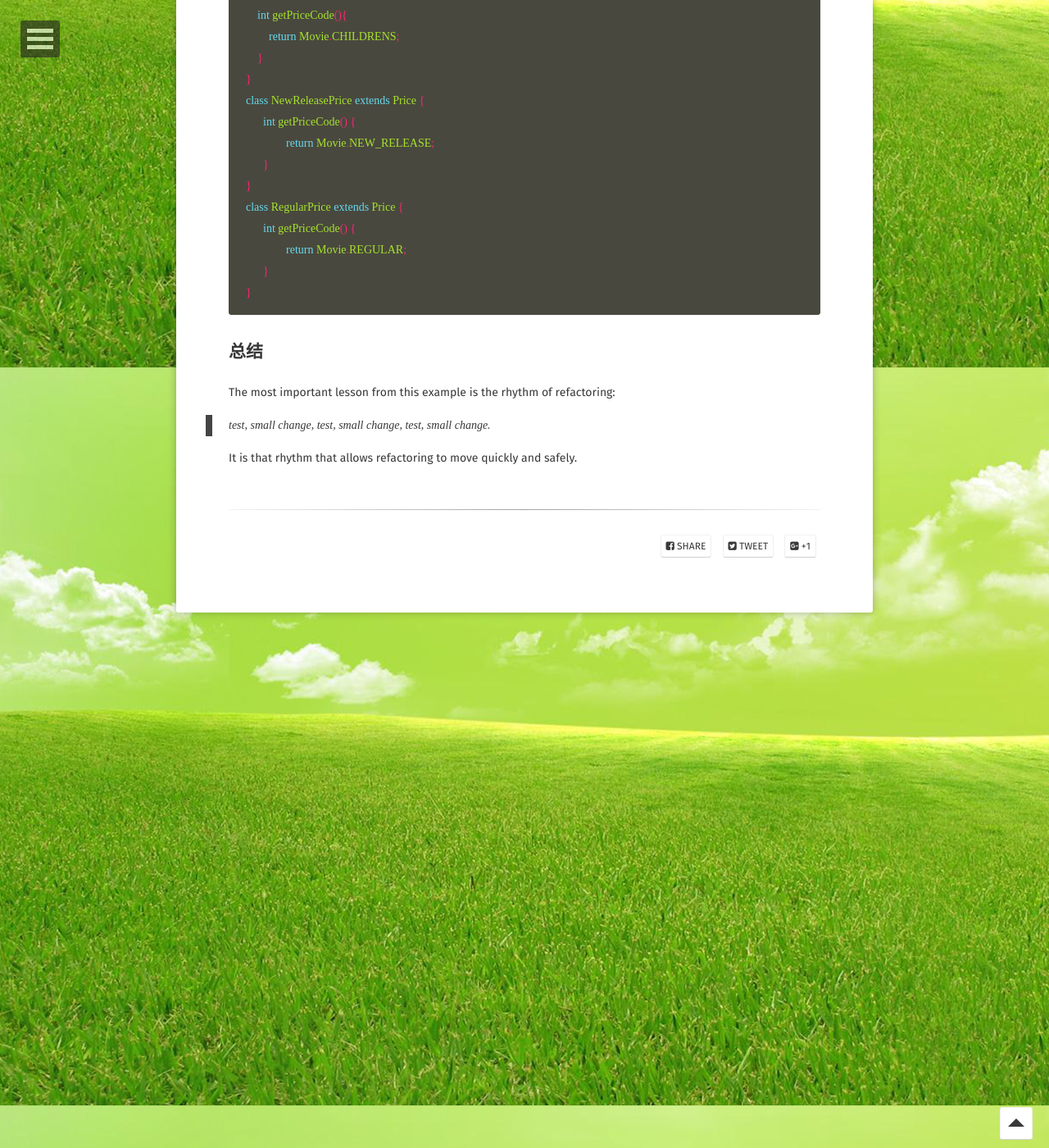
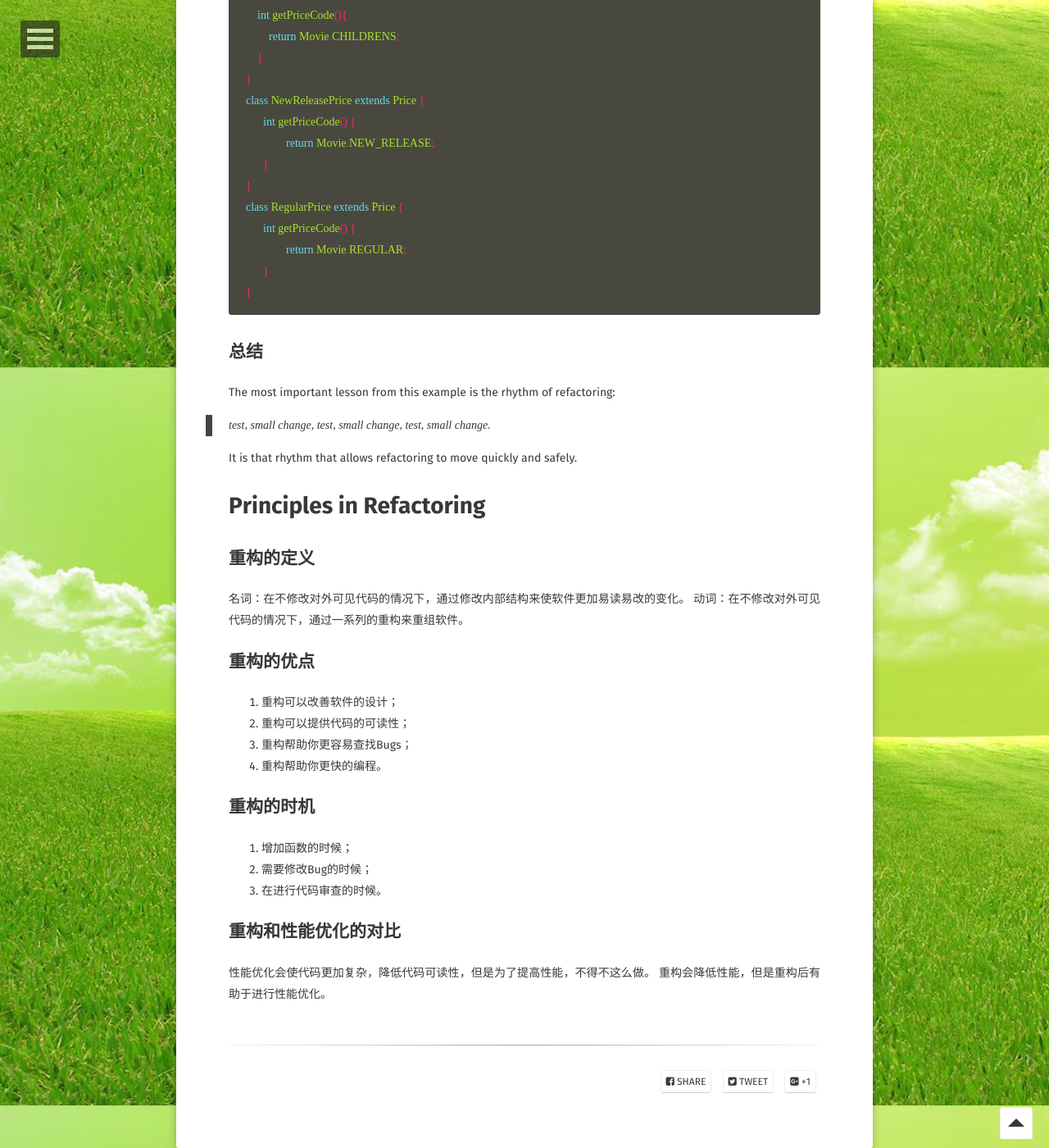
Before and after one commit to lanpop/lanpop.github.io, a Jekyll site: the page built from _posts/2018-12-14-重构--改善既有代码的设计（1）.markdown, in a window 1280 px wide and 1400 px high, scrolled down 4052 px. Shown: the whole window at 82% size. Built offline with Jekyll 4.4.1, drawn with Linux system fonts in a browser that asks for light colours; some web fonts are replaced; comment, search, counter and statistics services are not loaded.

Commit message:
第二章

```diff
--- a/_posts/2018-12-14-重构--改善既有代码的设计（1）.markdown
+++ b/_posts/2018-12-14-重构--改善既有代码的设计（1）.markdown
@@ -150,3 +150,23 @@ The most important lesson from this example is the rhythm of refactoring:
 >test, small change, test, small change, test, small change.
 
 It is that rhythm that allows refactoring to move quickly and safely.
+
+# Principles in Refactoring
+## 重构的定义
+名词：在不修改对外可见代码的情况下，通过修改内部结构来使软件更加易读易改的变化。
+动词：在不修改对外可见代码的情况下，通过一系列的重构来重组软件。
+
+## 重构的优点
+1. 重构可以改善软件的设计；
+2. 重构可以提供代码的可读性；
+3. 重构帮助你更容易查找Bugs；
+4. 重构帮助你更快的编程。
+
+## 重构的时机
+1. 增加函数的时候；
+2. 需要修改Bug的时候；
+3. 在进行代码审查的时候。
+
+## 重构和性能优化的对比
+性能优化会使代码更加复杂，降低代码可读性，但是为了提高性能，不得不这么做。
+重构会降低性能，但是重构后有助于进行性能优化。
```
